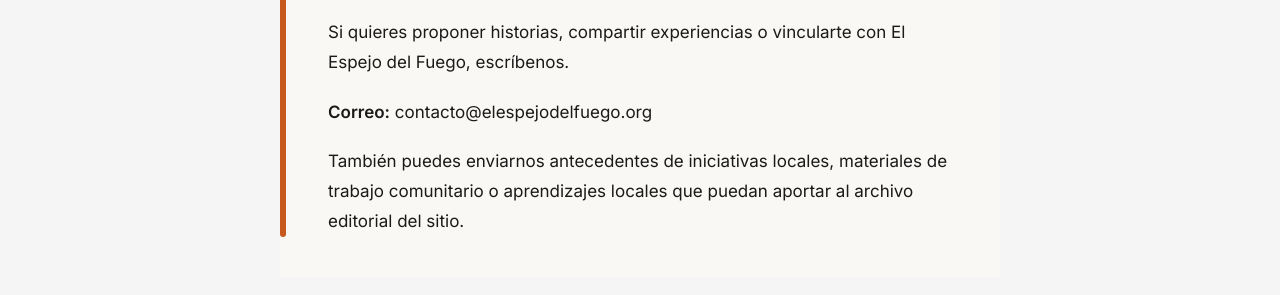
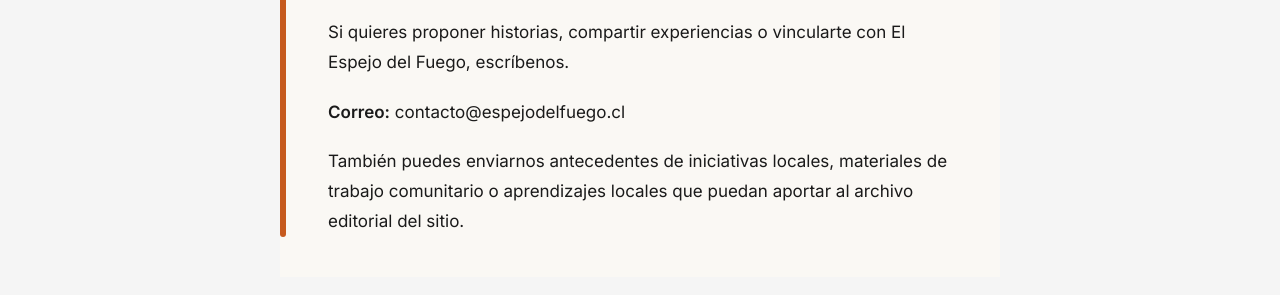
Before and after one commit to diegoestesi-byte/El-Espejo-de-Fuego, a Jekyll site: the page built from contacto.html, in a window 1280 px wide. Shown: the part 437-732 px from the top of the page. Built offline with Jekyll 4.4.1, drawn with Linux system fonts in a browser that asks for light colours.

Commit message:
Actualizar correo de contacto del sitio

```diff
--- a/contacto.html
+++ b/contacto.html
@@ -4,4 +4,4 @@ title: 'Contacto | El Espejo del Fuego'
 ---
 
 <section class="page-hero small-hero"><div class="hero-content"><h2>Contacto</h2><p>Un espacio abierto para construir este proyecto junto a comunidades, organizaciones y personas de distintos lugares.</p></div></section>
-<main class="content contact-block"><h2>Conversemos</h2><p>Si quieres proponer historias, compartir experiencias o vincularte con El Espejo del Fuego, escríbenos.</p><p><strong>Correo:</strong> contacto@elespejodelfuego.org</p><p>También puedes enviarnos antecedentes de iniciativas locales, materiales de trabajo comunitario o aprendizajes locales que puedan aportar al archivo editorial del sitio.</p></main>
+<main class="content contact-block"><h2>Conversemos</h2><p>Si quieres proponer historias, compartir experiencias o vincularte con El Espejo del Fuego, escríbenos.</p><p><strong>Correo:</strong> <a href="mailto:contacto@espejodelfuego.cl">contacto@espejodelfuego.cl</a></p><p>También puedes enviarnos antecedentes de iniciativas locales, materiales de trabajo comunitario o aprendizajes locales que puedan aportar al archivo editorial del sitio.</p></main>
```
